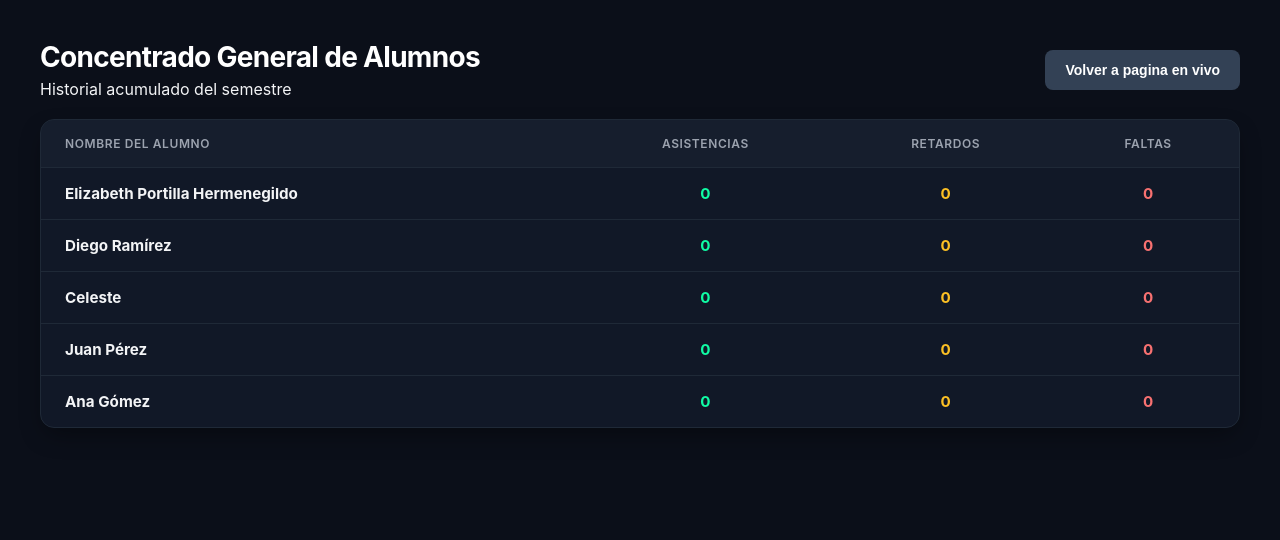
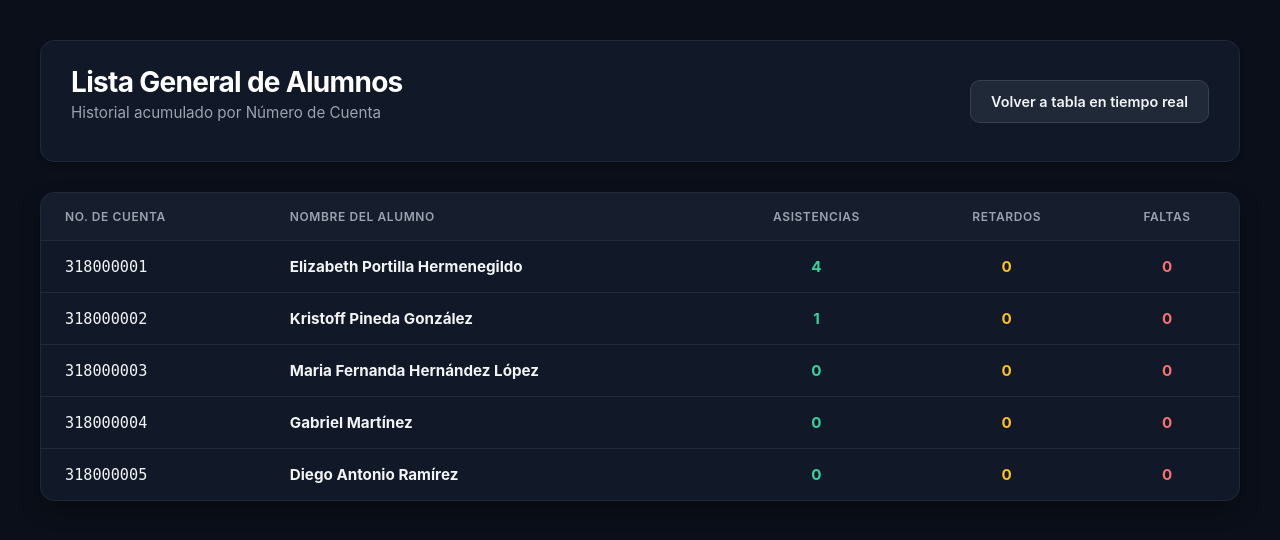
Before and after one commit to eli-ph/Proyecto-distribuidos, a Flask app: page /lista-general in a window 1280 px wide. Shown: the top 540 px of the page. Run offline with Flask 3, Linux system fonts and the light colour scheme; data comes from the database, SQL or seed files in the repository; both versions use the stored data as it was after the commit.

Commit message:
Implementacion base de datos

```diff
--- a/app.py
+++ b/app.py
@@ -1,22 +1,12 @@
 from flask import Flask, render_template, request, jsonify
 from flask_socketio import SocketIO, emit
 from datetime import datetime, time
+import database
 
 app = Flask(__name__)
 socketio = SocketIO(app, cors_allowed_origins="*")
 
-# --- BASE DE DATOS (Lista de alumnos) ---
-ALUMNOS_INSCRITOS = [
-    "Elizabeth Portilla Hermenegildo",
-    "Diego Ramírez",
-    "Celeste",
-    "Juan Pérez",
-    "Ana Gómez"
-]
-
-asistencias = []
-
-alumnos_db = {nombre: {'asistencias': 0, 'retardos': 0, 'faltas': 0, 'registros': []} for nombre in ALUMNOS_INSCRITOS}
+database.init_db()
 
 HORA_CLASE = time(9, 0, 0)      # Hora de entrada 09:00 AM
 TOLERANCIA_MINUTOS = 15         # Minutos de tolerancia
@@ -24,13 +14,12 @@ RETARDO_MAX_MINUTOS = 30        # Límite para retardo
 
 @app.route('/')
 def vista_laptop():
-    """Dashboard en tiempo real de asistencias del día."""
     return render_template('laptop.html')
 
 @app.route('/lista-general')
 def vista_lista_general():
-    """Nueva vista que muestra la lista general de alumnos y su estatus acumulado."""
-    return render_template('lista_general.html', alumnos=alumnos_db)
+    alumnos_dict = database.obtener_todos_alumnos_dict()
+    return render_template('lista_general.html', alumnos=alumnos_dict)
 
 @app.route('/marcar')
 def vista_telefono():
@@ -39,52 +28,53 @@ def vista_telefono():
 @app.route('/api/asistencia', methods=['POST'])
 def registrar_asistencia():
     data = request.get_json()
-    nombre_ingresado = data.get('nombre', '').strip()
+    cuenta_ingresada = data.get('numero_de_cuenta', '').strip()
 
-    nombre_oficial = None
-    for alumno in ALUMNOS_INSCRITOS:
-        if alumno.lower() == nombre_ingresado.lower():
-            nombre_oficial = alumno
-            break
+    # Validar si el número de cuenta existe en la BD
+    alumno_info = database.buscar_alumno_por_cuenta(cuenta_ingresada)
 
-    if not nombre_oficial:
+    if not alumno_info:
         return jsonify({
             'status': 'error',
-            'mensaje': 'Nombre no registrado o incorrecto. Verifica tus datos.'
+            'mensaje': 'Número de cuenta no registrado. Verifica tus datos.'
         }), 400
+
+    nombre_oficial = alumno_info['nombre']
+    cuenta = alumno_info['numero_de_cuenta']
 
     ahora = datetime.now()
     hora_actual_time = ahora.time()
     hora_str = ahora.strftime("%H:%M:%S")
 
-    # Dfinimos asistencia, retardo o falta según la hora de llegada
+    # Definimos asistencia, retardo o falta según la hora de llegada
     minutos_clase = HORA_CLASE.hour * 60 + HORA_CLASE.minute
     minutos_llegada = hora_actual_time.hour * 60 + hora_actual_time.minute
     diff_minutos = minutos_llegada - minutos_clase
 
+    # Asignamos directamente el código de color hexadecimal
     if diff_minutos <= TOLERANCIA_MINUTOS:
         estado = "Asistencia"
         color = "#34d399"
-        alumnos_db[nombre_oficial]['asistencias'] += 1
     elif diff_minutos <= RETARDO_MAX_MINUTOS:
         estado = "Retardo"
         color = "#fbbf24"
-        alumnos_db[nombre_oficial]['retardos'] += 1
     else:
         estado = "Falta"
         color = "#f87171"
-        alumnos_db[nombre_oficial]['faltas'] += 1
+
+    ip_cliente = request.remote_addr
+
+    # Registramos en la base
+    database.actualizar_y_registrar(cuenta, estado, color, hora_str, ip_cliente)
 
     nuevo_registro = {
         'nombre': nombre_oficial,
+        'numero_de_cuenta': cuenta,
         'hora': hora_str,
         'estado': estado,
         'color': color,
-        'ip_cliente': request.remote_addr
+        'ip_cliente': ip_cliente
     }
-
-    asistencias.append(nuevo_registro)
-    alumnos_db[nombre_oficial]['registros'].append(nuevo_registro)
 
     socketio.emit('nueva_asistencia', nuevo_registro)
 
@@ -93,21 +83,14 @@ def registrar_asistencia():
         'mensaje': f'¡Registrado como {nombre_oficial}! Estado: {estado}'
     }), 200
 
-@app.route('/api/historial/<nombre>', methods=['GET'])
-def obtener_historial(nombre):
-    nombre_oficial = next((a for a in ALUMNOS_INSCRITOS if a.lower() == nombre.strip().lower()), None)
+@app.route('/api/historial/<cuenta>', methods=['GET'])
+def obtener_historial(cuenta):
+    datos = database.obtener_historial_por_cuenta(cuenta)
 
-    if not nombre_oficial:
+    if not datos:
         return jsonify({'error': 'Alumno no encontrado'}), 404
 
-    datos = alumnos_db[nombre_oficial]
-    return jsonify({
-        'alumno': nombre_oficial,
-        'asistencias': datos['asistencias'],
-        'retardos': datos['retardos'],
-        'faltas': datos['faltas'],
-        'registros': datos['registros']
-    }), 200
+    return jsonify(datos), 200
 
 if __name__ == '__main__':
     socketio.run(app, host='0.0.0.0', port=5000, debug=True)
--- /dev/null
+++ b/database.py
@@ -0,0 +1,119 @@
+import sqlite3
+
+DB_NAME = "asistencia.db"
+
+def init_db():
+    #tablas
+    conn = sqlite3.connect(DB_NAME)
+    cursor = conn.cursor()
+
+    cursor.execute('''
+        CREATE TABLE IF NOT EXISTS alumnos (
+            numero_de_cuenta TEXT PRIMARY KEY,
+            nombre TEXT NOT NULL,
+            asistencias INTEGER DEFAULT 0,
+            retardos INTEGER DEFAULT 0,
+            faltas INTEGER DEFAULT 0
+        )
+    ''')
+
+    cursor.execute('''
+        CREATE TABLE IF NOT EXISTS registros (
+            id INTEGER PRIMARY KEY AUTOINCREMENT,
+            numero_de_cuenta TEXT,
+            hora TEXT,
+            estado TEXT,
+            color TEXT,
+            ip_cliente TEXT,
+            FOREIGN KEY (numero_de_cuenta) REFERENCES alumnos (numero_de_cuenta)
+        )
+    ''')
+
+    ALUMNOS_INSCRITOS = [
+        ("318000001", "Elizabeth Portilla Hermenegildo"),
+        ("318000002", "Kristoff Pineda González"),
+        ("318000003", "Maria Fernanda Hernández López"),
+        ("318000004", "Gabriel Martínez"),
+        ("318000005", "Diego Antonio Ramírez"),
+    ]
+
+    for cuenta, nombre in ALUMNOS_INSCRITOS:
+        cursor.execute('''
+            INSERT OR IGNORE INTO alumnos (numero_de_cuenta, nombre, asistencias, retardos, faltas)
+            VALUES (?, ?, 0, 0, 0)
+        ''', (cuenta, nombre))
+
+    conn.commit()
+    conn.close()
+
+def obtener_todos_alumnos_dict():
+    """info de los alumnos ordenados por cuenta."""
+    conn = sqlite3.connect(DB_NAME)
+    conn.row_factory = sqlite3.Row
+    cursor = conn.cursor()
+    cursor.execute('SELECT * FROM alumnos')
+    rows = cursor.fetchall()
+    conn.close()
+
+    # regresamos con el número de cuenta como llave principal
+    return {row['numero_de_cuenta']: {
+        'nombre': row['nombre'],
+        'asistencias': row['asistencias'],
+        'retardos': row['retardos'],
+        'faltas': row['faltas']
+    } for row in rows}
+
+def buscar_alumno_por_cuenta(cuenta_ingresada):
+    """buscamos alumno por su número de cuenta."""
+    conn = sqlite3.connect(DB_NAME)
+    conn.row_factory = sqlite3.Row
+    cursor = conn.cursor()
+    cursor.execute('SELECT * FROM alumnos WHERE numero_de_cuenta = ?', (cuenta_ingresada.strip(),))
+    row = cursor.fetchone()
+    conn.close()
+    return dict(row) if row else None
+
+def actualizar_y_registrar(cuenta, estado, color, hora_str, ip_cliente):
+    conn = sqlite3.connect(DB_NAME)
+    cursor = conn.cursor()
+
+    if estado == "Asistencia":
+        cursor.execute('UPDATE alumnos SET asistencias = asistencias + 1 WHERE numero_de_cuenta = ?', (cuenta,))
+    elif estado == "Retardo":
+        cursor.execute('UPDATE alumnos SET retardos = retardos + 1 WHERE numero_de_cuenta = ?', (cuenta,))
+    else:
+        cursor.execute('UPDATE alumnos SET faltas = faltas + 1 WHERE numero_de_cuenta = ?', (cuenta,))
+
+    cursor.execute('''
+        INSERT INTO registros (numero_de_cuenta, hora, estado, color, ip_cliente)
+        VALUES (?, ?, ?, ?, ?)
+    ''', (cuenta, hora_str, estado, color, ip_cliente))
+
+    conn.commit()
+    conn.close()
+
+def obtener_historial_por_cuenta(cuenta):
+    """resumen por número de cuenta."""
+    conn = sqlite3.connect(DB_NAME)
+    conn.row_factory = sqlite3.Row
+    cursor = conn.cursor()
+
+    cursor.execute('SELECT * FROM alumnos WHERE numero_de_cuenta = ?', (cuenta.strip(),))
+    alumno_row = cursor.fetchone()
+
+    if not alumno_row:
+        conn.close()
+        return None
+
+    cursor.execute('SELECT * FROM registros WHERE numero_de_cuenta = ?', (cuenta.strip(),))
+    registros_rows = cursor.fetchall()
+    conn.close()
+
+    return {
+        'numero_de_cuenta': alumno_row['numero_de_cuenta'],
+        'alumno': alumno_row['nombre'],
+        'asistencias': alumno_row['asistencias'],
+        'retardos': alumno_row['retardos'],
+        'faltas': alumno_row['faltas'],
+        'registros': [dict(r) for r in registros_rows]
+    }
--- a/templates/laptop.html
+++ b/templates/laptop.html
@@ -26,7 +26,7 @@
             <tr>
                 <th>Alumno</th>
                 <th>Hora</th>
-                <th>Estado (Motor de Reglas)</th>
+                <th>Estado</th>
                 <th>IP Cliente</th>
             </tr>
         </thead>
--- a/templates/lista_general.html
+++ b/templates/lista_general.html
@@ -6,23 +6,20 @@
     <link rel="stylesheet" href="{{ url_for('static', filename='style_laptop.css') }}">
 </head>
 <body>
-    <div style="display: flex; justify-content: space-between; align-items: center; margin-bottom: 20px;">
+    <div class="container">
+        <div class="header-dash">
             <div>
-            <h1 class="titulo_principal" style="margin: 0;">Concentrado General de Alumnos</h1>
-            <p style="margin: 5px 0 0 0;">Historial acumulado del semestre</p>
+                <h1 class="titulo_principal">Lista General de Alumnos</h1>
+                <p class="subtext">Historial acumulado por Número de Cuenta</p>
             </div>
-        <!-- Botón para regresar al dashboard en vivo -->
-        <a href="/">
-            <button style="padding: 12px 20px; background-color: #334155; color: white; border: none; border-radius: 8px; font-weight: bold; cursor: pointer; font-size: 14px;">
-                Volver a pagina en vivo
-            </button>
-        </a>
+            <a href="/" class="btn-secondary">Volver a tabla en tiempo real</a>
         </div>
 
         <div class="table-container">
             <table>
                 <thead>
                     <tr>
+                        <th>No. de Cuenta</th>
                         <th>Nombre del Alumno</th>
                         <th style="text-align: center;">Asistencias</th>
                         <th style="text-align: center;">Retardos</th>
@@ -30,10 +27,11 @@
                     </tr>
                 </thead>
                 <tbody>
-                {% for nombre, datos in alumnos.items() %}
+                    {% for cuenta, datos in alumnos.items() %}
                     <tr>
-                    <td><strong>{{ nombre }}</strong></td>
-                    <td style="text-align: center; color: #10fba4; font-weight: bold;">{{ datos.asistencias }}</td>
+                        <td><code>{{ cuenta }}</code></td>
+                        <td><strong>{{ datos.nombre }}</strong></td>
+                        <td style="text-align: center; color: #34d399; font-weight: bold;">{{ datos.asistencias }}</td>
                         <td style="text-align: center; color: #fbbf24; font-weight: bold;">{{ datos.retardos }}</td>
                         <td style="text-align: center; color: #f87171; font-weight: bold;">{{ datos.faltas }}</td>
                     </tr>
@@ -41,5 +39,6 @@
                 </tbody>
             </table>
         </div>
+    </div>
 </body>
 </html>
```
Also changed, not shown: templates/telefono.html (+14 -12 lines), asistencia.db (added). Lines whose indentation alone changed are shown as unchanged.
